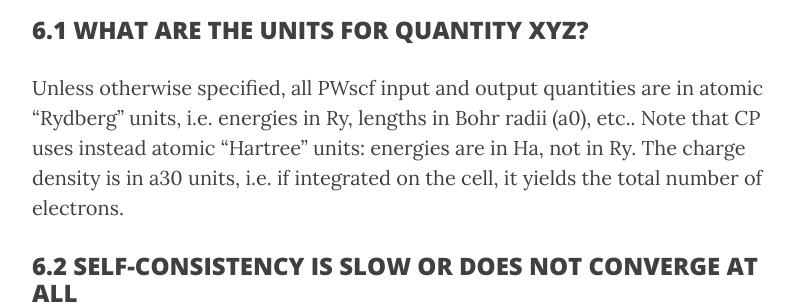
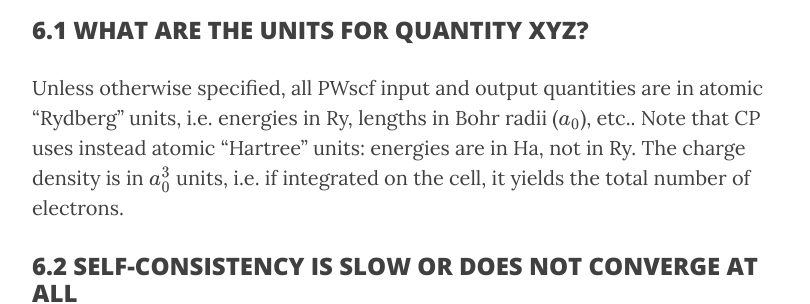
Before and after one commit to yyyu200/DFTbook, a Jekyll site: the page built from _posts/2019-03-05-QE-FAQ.md, in a window 1280 px wide and 900 px high, scrolled down 12297 px. Shown: the part 185-489 px from the top of the window, without its empty margins (233-1043 px from the left). Built offline with Jekyll 4.4.1, drawn with Linux system fonts in a browser that asks for light colours; nearby versions of some CDN libraries; formulas are drawn with MathJax 3; comment, search, counter and statistics services are not loaded.

Commit message:
modify at20190305-11:30:48-aliyun

```diff
--- a/_posts/2019-03-05-QE-FAQ.md
+++ b/_posts/2019-03-05-QE-FAQ.md
@@ -192,7 +192,7 @@
 
 ## 6 SELF CONSISTENCY
 ### 6.1 WHAT ARE THE UNITS FOR QUANTITY XYZ?
-Unless otherwise specified, all PWscf input and output quantities are in atomic “Rydberg” units, i.e. energies in Ry, lengths in Bohr radii (a0), etc.. Note that CP uses instead atomic “Hartree” units: energies are in Ha, not in Ry. The charge density is in a30 units, i.e. if integrated on the cell, it yields the total number of electrons.
+Unless otherwise specified, all PWscf input and output quantities are in atomic “Rydberg” units, i.e. energies in Ry, lengths in Bohr radii ($a_0$), etc.. Note that CP uses instead atomic “Hartree” units: energies are in Ha, not in Ry. The charge density is in $a^{3}_{0}$ units, i.e. if integrated on the cell, it yields the total number of electrons.
 
 ### 6.2 SELF-CONSISTENCY IS SLOW OR DOES NOT CONVERGE AT ALL
 In most cases: your input data is bad, or else your system is metallic and you are treating it as an insulator. If this is not the case: reduce mixing_beta to 0.3 ÷ 0.1 or smaller, try the mixing_mode value that is more appropriate for your problem.
```
